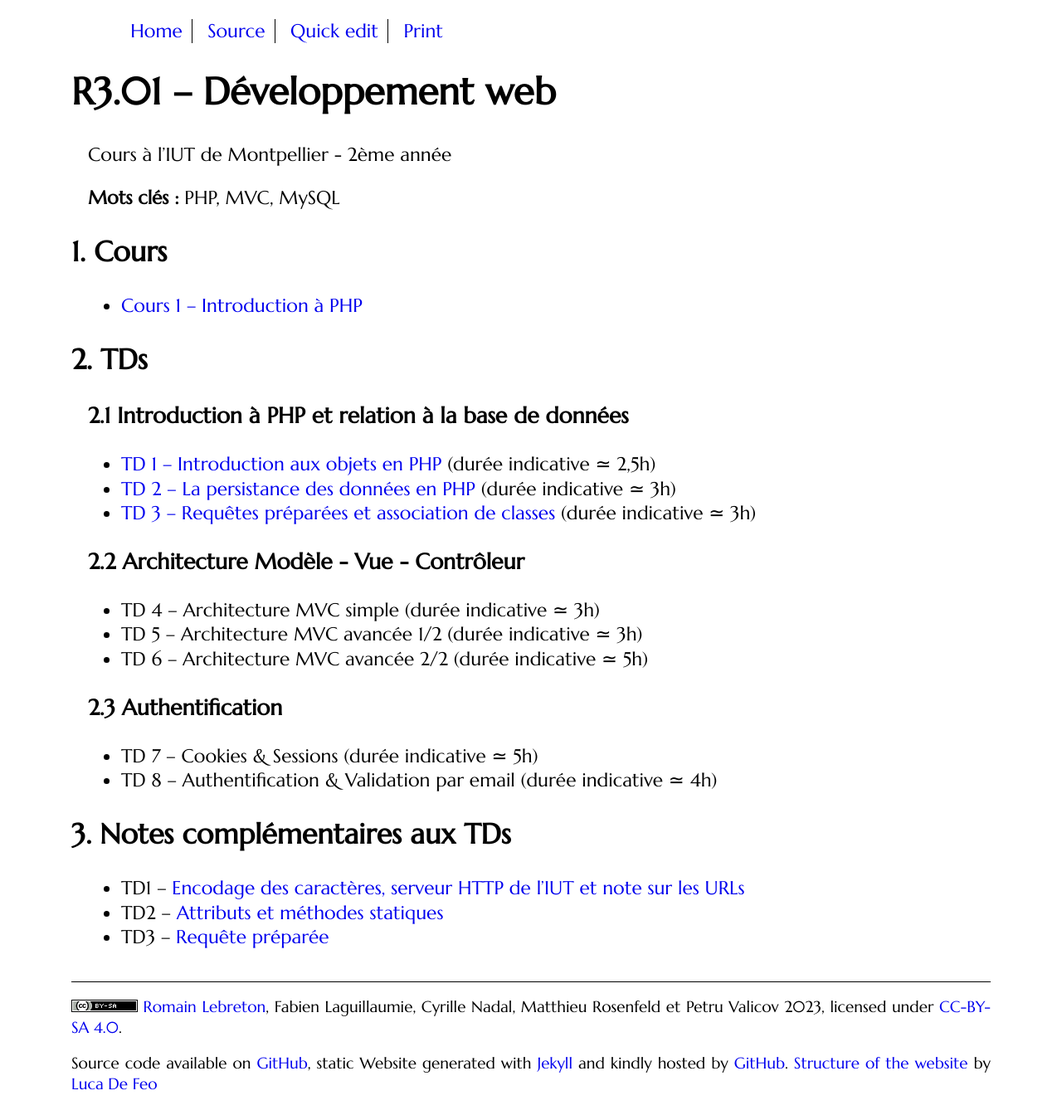
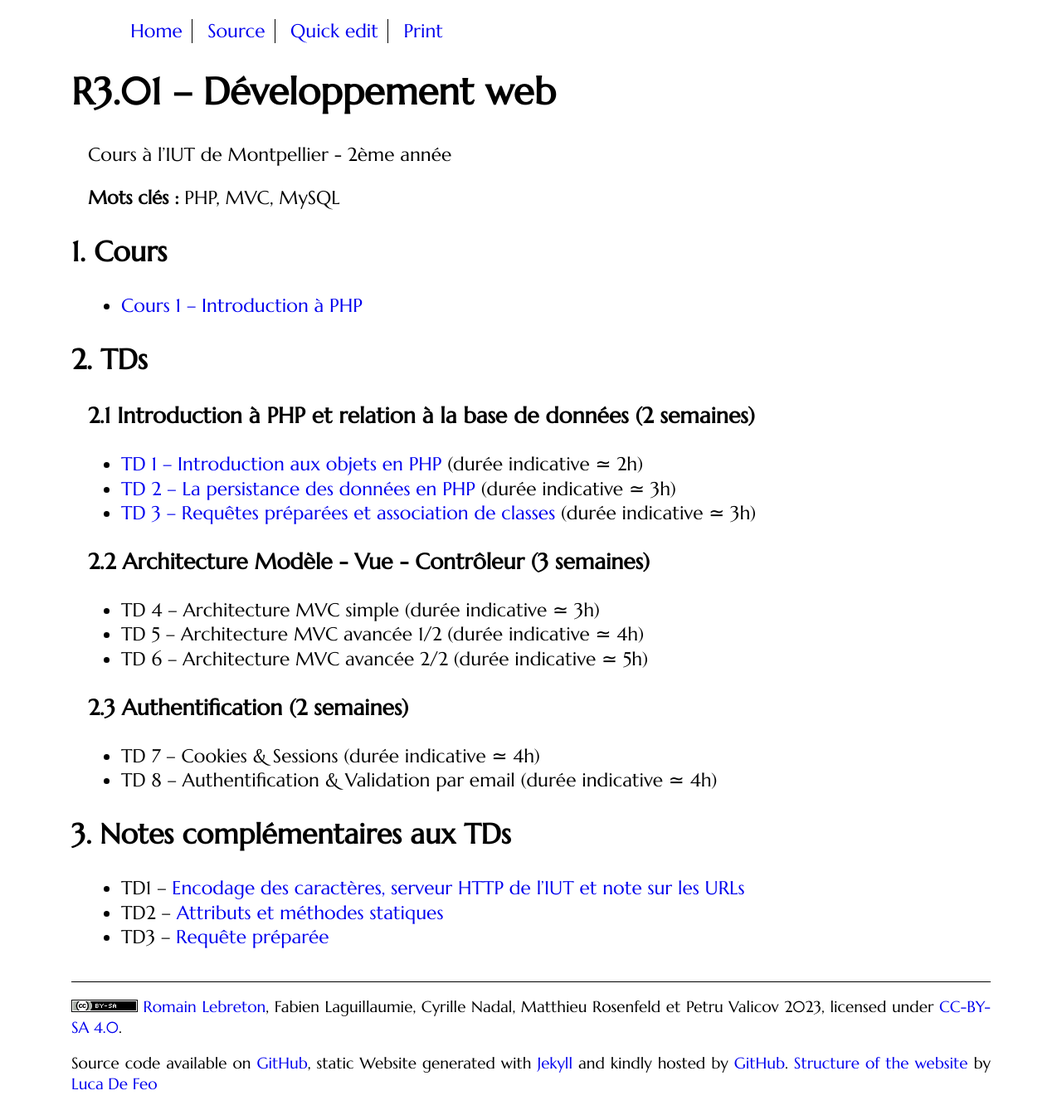
Before and after one commit to romainlebreton/R3.01-DeveloppementWeb, a Jekyll site: the page built from index.md, in a window 1280 px wide. Shown: the whole page at 83% size. Built offline with Jekyll 4.4.1, drawn with Linux system fonts in a browser that asks for light colours; some web fonts are replaced.

Commit message:
Màj durée indicative

```diff
--- a/index.md
+++ b/index.md
@@ -26,16 +26,16 @@ Cours à l'IUT de Montpellier - 2ème année
 <!-- Semaine 7 - lundi 16 octobre -->
 <!-- Semaine 8 - lundi 23 octobre -->
 
-### Introduction à PHP et relation à la base de données
+### Introduction à PHP et relation à la base de données (2 semaines)
 
-* [TD 1 -- Introduction aux objets en PHP](tutorials/tutorial1.html) (durée indicative ≃ 2,5h)
+* [TD 1 -- Introduction aux objets en PHP](tutorials/tutorial1.html) (durée indicative ≃ 2h)
 * [TD 2 -- La persistance des données en PHP](tutorials/tutorial2.html) (durée indicative ≃ 3h)
 * [TD 3 -- Requêtes préparées et association de classes](tutorials/tutorial3.html) (durée indicative ≃ 3h)
 
-### Architecture Modèle - Vue - Contrôleur
+### Architecture Modèle - Vue - Contrôleur (3 semaines)
 
 * TD 4 -- Architecture MVC simple (durée indicative ≃ 3h)
-* TD 5 -- Architecture MVC avancée 1/2 (durée indicative ≃ 3h)
+* TD 5 -- Architecture MVC avancée 1/2 (durée indicative ≃ 4h)
 * TD 6 -- Architecture MVC avancée 2/2 (durée indicative ≃ 5h)
 
 <!--
@@ -44,9 +44,9 @@ Cours à l'IUT de Montpellier - 2ème année
 * [TD 6 -- Architecture MVC avancée 2/2](tutorials/tutorial6.html) (durée indicative ≃ 5h)
  -->
 
-### Authentification
+### Authentification (2 semaines)
 
-* TD 7 -- Cookies & Sessions (durée indicative ≃ 5h)
+* TD 7 -- Cookies & Sessions (durée indicative ≃ 4h)
 * TD 8 -- Authentification & Validation par email (durée indicative ≃ 4h)
 
 <!--
```
